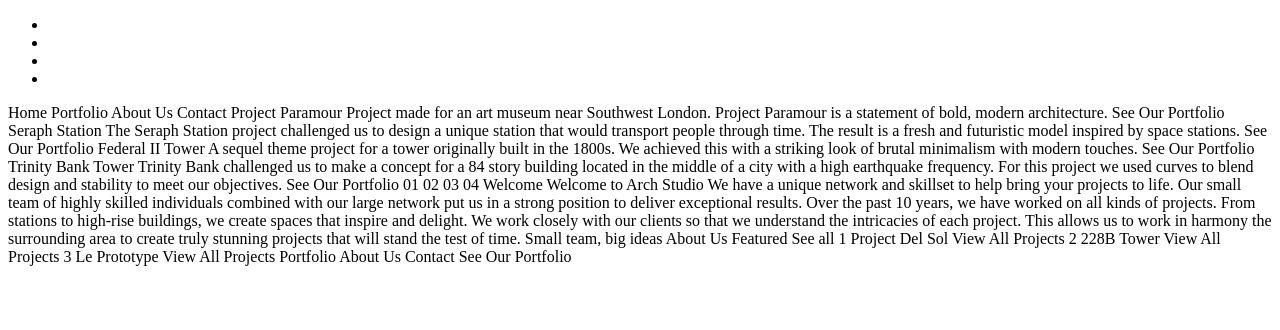
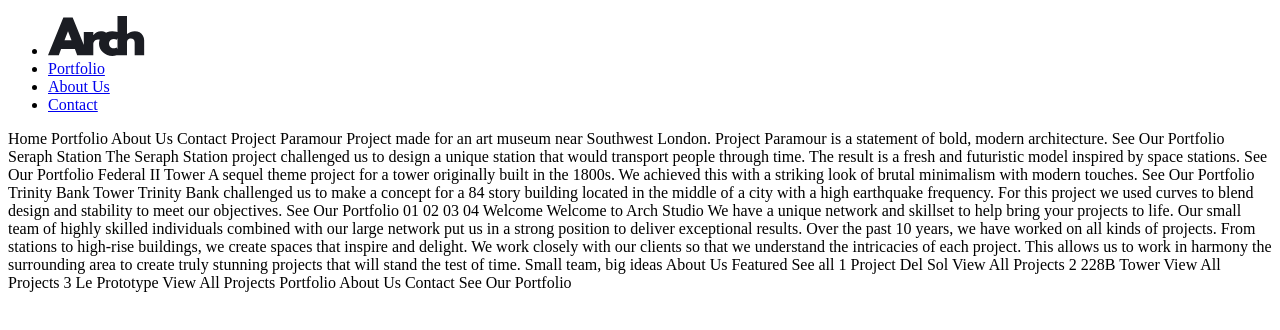
Before and after one commit to JJWallis/arch-studio-website, a website: page src/index.html in a window 1280 px wide. Drawn offline with Linux system fonts and the light colour scheme.

Commit message:
Homepage nav markup done

```diff
--- a/src/index.html
+++ b/src/index.html
@@ -17,11 +17,17 @@
             <nav class="nav nav--pm">
                <ul class="nav__list">
                   <li class="logo logo--pm">
-                     <a href="#"></a>
+                     <a href="#"><img src="./assets/logo.svg" alt="" /></a>
                   </li>
-                  <li></li>
-                  <li></li>
-                  <li></li>
+                  <li>
+                     <a href="./portfolio.html">Portfolio</a>
+                  </li>
+                  <li>
+                     <a href="./about.html">About Us</a>
+                  </li>
+                  <li>
+                     <a href="./contact.html">Contact</a>
+                  </li>
                </ul>
             </nav>
          </div>
```
